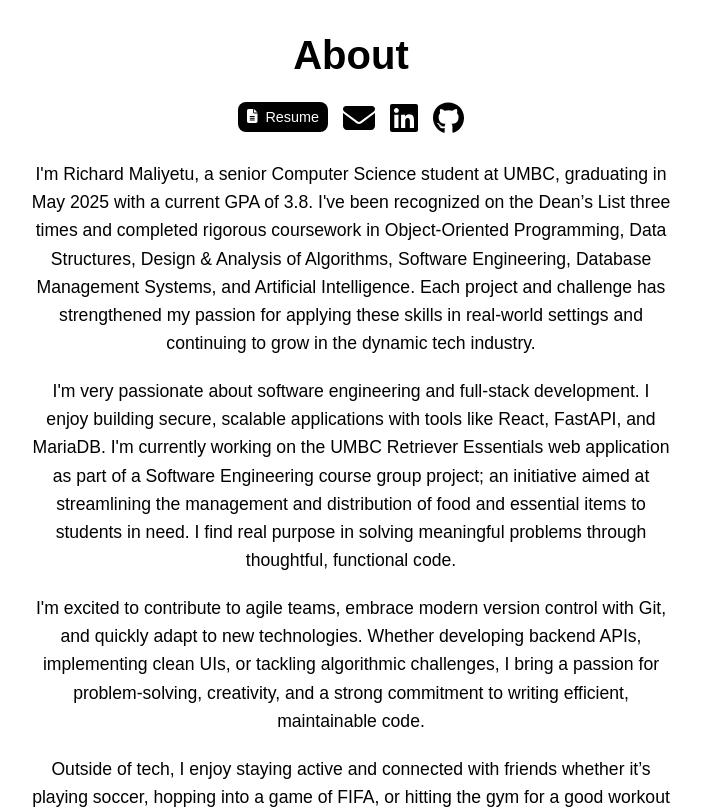
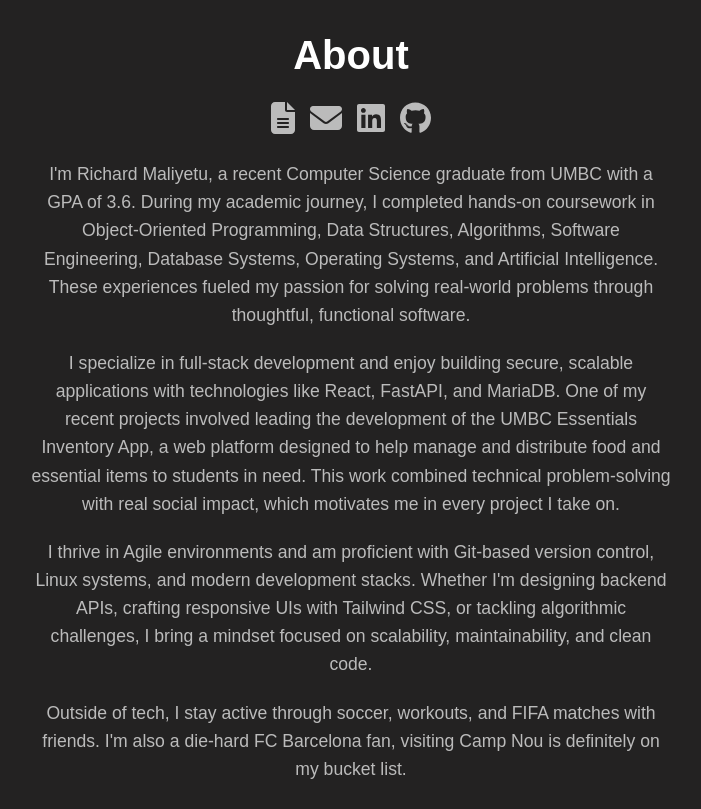
Before and after one commit to richarrd92/portfolio, a React (Create React App) app: page /about in a window 1280 px wide. Shown: the top 809 px of the page, without its empty margins (289-990 px from the left). Built offline with nearby package versions, Linux system fonts and the light colour scheme.

Commit message:
update portfolio

```diff
--- a/src/App.css
+++ b/src/App.css
@@ -3,17 +3,15 @@ body {
   font-family: "Arial", sans-serif;
   margin: 0;
   padding: 0;
-  background-color: white;
-  color: #333;
+  background-color: #232222;
+  color: #bbb;
   min-width: 300px;
 }
 
-
-
 /* Header Section */
 .header {
-  background-color: white;
-  color: black;
+  background-color: #232222;
+  color: #bbb;
   display: flex;
   justify-content: center;
   align-items: center;
@@ -30,18 +28,23 @@ body {
   padding: 20px;
 }
 
+.header-content .name{
+  color: white;
+}
+
+
 .profile-img {
   width: 260px;
   height: 260px;
   border-radius: 50%;
   object-fit: cover;
-  border: 1px solid black;
+  border: 1px solid white;
   margin-bottom: 20px;
 }
 
 .intro-text {
   font-size: 0.5rem;
-  color: gray;
+  color: #bbb;
   margin-bottom: 15px;
   font-weight: 300;
 }
@@ -51,6 +54,7 @@ h1 {
   margin: 0;
 }
 
+/* Folder Icons */
 .folder-icons {
   margin-top: 10px;
   display: flex;
@@ -69,14 +73,14 @@ h1 {
 
 .folder-icon {
   font-size: 5.5rem;
-  color: black;
+  color: #bbb;
   transition: transform 0.3s ease;
 }
 
 .folder-label {
   margin-top: 3px;
   font-size: 0.5rem;
-  color: black;
+  color: #bbb;
 }
 
 .folder-icon-wrapper:hover .folder-icon {
@@ -101,15 +105,15 @@ h1 {
 
 /* Projects Section */
 .projects {
-  background-color: white;
-  color: black;
+  background-color: #232222;
+  color: #bbb;
   display: flex;
   justify-content: center;
   align-items: center;
   min-height: 100vh;
   text-align: center;
   flex-direction: column;
-  border-bottom: 2px solid #ddd;
+  border-bottom: 2px solid #444;
 }
 
 .projects-content {
@@ -120,6 +124,11 @@ h1 {
   padding: 5px;
 }
 
+
+.projects-content .title{
+  color: white;
+}
+
 .projects h2 {
   font-size: 2.5rem;
   margin: 0;
@@ -127,7 +136,7 @@ h1 {
 
 .projects p {
   font-size: 1rem;
-  color: black;
+  color: #bbb;
   margin: 10px 0;
   width: 80%;
   max-width: 800px;
@@ -145,11 +154,11 @@ h1 {
 }
 
 .project-card {
-  background-color: white;
+  background-color: #1e1e1e;
   border-radius: 12px;
-  border: 1px solid #bbbbbb;
+  border: 1px solid #373636;
   padding: 10px;
-  box-shadow: 0 8px 20px rgba(0, 0, 0, 0.08);
+  box-shadow: 0 8px 20px rgba(0, 0, 0, 0.3);
   transition: transform 0.3s ease, box-shadow 0.3s ease;
   display: flex;
   flex-direction: column;
@@ -158,34 +167,32 @@ h1 {
   cursor: pointer;
 }
 
-.project-card:hover {
+/* .project-card:hover {
   transform: translateY(-5px);
-  box-shadow: 0 18px 24px rgba(0, 0, 0, 0.18);
-}
+  box-shadow: 0 18px 24px rgba(0, 0, 0, 0.5);
+} */
 
 .project-card img {
   width: 100%;
   height: 200px;
   object-fit: cover;
   border-radius: 5px;
-  border: 1px solid #ddd;
+  border: 1px solid black;
   margin-bottom: 8px;
 }
 
 .project-card h3 {
   font-size: 1.2rem;
-  color: #222;
+  color: #bbb;
   margin: 8px 0 4px;
   text-align: center;
 }
 
 .project-card p {
   font-size: xx-small;
-  color: #666;
+  color: #bbb;
   text-align: center;
 }
-
-
 
 .project-card .links {
   display: flex;
@@ -198,19 +205,19 @@ h1 {
   display: inline-flex;
   align-items: center;
   justify-content: center;
-  background-color: #f5f5f5;
-  color: black;
+  background-color: #2c2c2c;
+  color: #bbb;
   text-decoration: none;
   padding: 5px 10px;
   border-radius: 8px;
-  border: 1px solid #9d9d9d;
+  border: 1px solid #777;
   font-size: 1rem;
   transition: background-color 0.3s ease, transform 0.2s ease;
   cursor: pointer;
 }
 
 .project-card .links a:hover {
-  background-color: #ddd;
+  background-color: #444;
   transform: scale(1.05);
 }
 
@@ -226,13 +233,13 @@ h1 {
   display: flex;
   justify-content: center;
   align-items: center;
-  color: black;
+  color: #bbb;
+  background-color: #232222;
   min-height: 100vh;
   text-align: center;
   flex-direction: column;
 }
 
-/* Content inside the About Section */
 .about-content {
   display: flex;
   justify-content: center;
@@ -240,18 +247,19 @@ h1 {
   text-align: center;
   flex-direction: column;
   padding: 5px;
-  background-color: white;
+  /* background-color: #1a1a1a; */
 }
 
 .about-title {
   font-size: 2.5rem;
   margin-bottom: 20px;
   font-weight: bold;
+  color: white;
 }
 
 .about-text {
   font-size: 1.1rem;
-  color: black;
+  color: #bbb;
   margin: 10px auto;
   width: 80%;
   max-width: 800px;
@@ -260,11 +268,11 @@ h1 {
 }
 
 /* Skills Section */
-
 .skills-title {
   font-size: 1.2rem;
   margin-bottom: 20px;
   font-weight: 600;
+  color: white;
 }
 
 .skills-grid {
@@ -284,14 +292,14 @@ h1 {
 
 .skill-icon {
   font-size: 2rem;
-  color: black;
+  color: #bbb;
   transition: color 0.3s ease;
 }
 
 .skill-text {
   margin-top: 5px;
   font-size: 0.5rem;
-  color: black;
+  color: #bbb;
 }
 
 /* Social Links */
@@ -304,13 +312,13 @@ h1 {
 
 .social-icon {
   font-size: 2rem;
-  color: #000;
+  color: #bbb;
   transition: color 0.3s ease;
   transform: translateY(3px);
 }
 
 .social-icon:hover {
-  color: #444;
+  color: #dad9d9;
 }
 
 .cv-download {
@@ -321,7 +329,7 @@ h1 {
 
 .download-button {
   font-size: 0.9rem;
-  color: white;
+  color: #bbb;
   background-color: black;
   padding: 7px 9px;
   border-radius: 8px;
--- a/src/components/About.js
+++ b/src/components/About.js
@@ -10,6 +10,7 @@ import {
   faPython,
   faLinkedin,
   faGithub,
+  faJava,
 } from "@fortawesome/free-brands-svg-icons";
 import {
   faDatabase,
@@ -27,6 +28,7 @@ library.add(
   faReact,
   faDatabase,
   faPython,
+  faJava,
   faLinkedin,
   faGithub,
   faCode,
@@ -47,7 +49,7 @@ const About = () => {
       <h2 className="about-title">About</h2>
       <div className="about-links">
         {" "}
-        <div className="cv-download">
+        {/* <div className="cv-download">
           <a href="/Resume.pdf" download="Resume" className="download-button">
             <FontAwesomeIcon
               icon={["fas", "file-lines"]}
@@ -55,8 +57,13 @@ const About = () => {
             />
             Resume
           </a>
-        </div>
+        </div> */}
         <div className="social-links">
+          <a href="/Resume.pdf" download="Resume" className="social-icon" title="Download my resume">
+            <FontAwesomeIcon
+              icon={["fas", "file-lines"]}
+            />
+          </a>
           <a
             href="mailto:richardmaliyetu@gmail.com"
             className="social-icon"
@@ -89,34 +96,33 @@ const About = () => {
       <div className="about-content">
         {" "}
         <p className="about-text">
-          I'm Richard Maliyetu, a senior Computer Science student at UMBC,
-          graduating in May 2025 with a current GPA of 3.8. I've been recognized
-          on the Dean’s List three times and completed rigorous coursework in
-          Object-Oriented Programming, Data Structures, Design & Analysis of
-          Algorithms, Software Engineering, Database Management Systems, and
-          Artificial Intelligence. Each project and challenge has strengthened
-          my passion for applying these skills in real-world settings and
-          continuing to grow in the dynamic tech industry.
+          I'm Richard Maliyetu, a recent Computer Science graduate from UMBC
+          with a GPA of 3.6. During my academic journey, I completed hands-on
+          coursework in Object-Oriented Programming, Data Structures,
+          Algorithms, Software Engineering, Database Systems, Operating Systems,
+          and Artificial Intelligence. These experiences fueled my passion for
+          solving real-world problems through thoughtful, functional software.
         </p>
         <p className="about-text">
-          I'm very passionate about software engineering and full-stack development. I enjoy building secure,
-          scalable applications with tools like React, FastAPI, and MariaDB. I'm
-          currently working on the UMBC Retriever Essentials web application as
-          part of a Software Engineering course group project; an initiative
-          aimed at streamlining the management and distribution of food and
-          essential items to students in need. I find real purpose in solving
-          meaningful problems through thoughtful, functional code.
+          I specialize in full-stack development and enjoy building secure,
+          scalable applications with technologies like React, FastAPI, and
+          MariaDB. One of my recent projects involved leading the development of
+          the UMBC Essentials Inventory App, a web platform designed to help
+          manage and distribute food and essential items to students in need.
+          This work combined technical problem-solving with real social impact,
+          which motivates me in every project I take on.
         </p>
         <p className="about-text">
-          I'm excited to contribute to agile teams, embrace modern version
-          control with Git, and quickly adapt to new technologies. Whether
-          developing backend APIs, implementing clean UIs, or tackling
-          algorithmic challenges, I bring a passion for problem-solving, creativity, and a strong
-          commitment to writing efficient, maintainable code.
+          I thrive in Agile environments and am proficient with Git-based
+          version control, Linux systems, and modern development stacks. Whether
+          I'm designing backend APIs, crafting responsive UIs with Tailwind CSS,
+          or tackling algorithmic challenges, I bring a mindset focused on
+          scalability, maintainability, and clean code.
         </p>
         <p className="about-text">
-          Outside of tech, I enjoy staying active and connected with friends whether it’s playing soccer, hopping into a game of FIFA, or hitting
-          the gym for a good workout session. Also a die hard football club Barcelona fan
+          Outside of tech, I stay active through soccer, workouts, and FIFA
+          matches with friends. I'm also a die-hard FC Barcelona fan, visiting
+          Camp Nou is definitely on my bucket list.
         </p>
         <div className="skills-section">
           <h3 className="skills-title">Technical Skills</h3>
@@ -127,6 +133,10 @@ const About = () => {
                 className="skill-icon"
               />
               <p className="skill-text">Python</p>
+            </div>
+            <div className="skill-item">
+              <FontAwesomeIcon icon={["fab", "java"]} className="skill-icon" />
+              <p className="skill-text">Java</p>
             </div>
             <div className="skill-item">
               <FontAwesomeIcon icon={["fas", "code"]} className="skill-icon" />
--- a/src/components/Home.js
+++ b/src/components/Home.js
@@ -40,7 +40,7 @@ return (
   >
     <div className="header-content">
       <img src="/portrait.jpg" alt="Profile" className="profile-img" />
-      <h1>Richard Maliyetu</h1>
+      <h1 className="name">Richard Maliyetu</h1>
       <p className="intro-text">
         Aspiring Software Engineer | Full-Stack Developer
       </p>
--- a/src/components/Projects.js
+++ b/src/components/Projects.js
@@ -8,7 +8,7 @@ import "../App.css";
 const recentProjects = [
   {
     id: 1,
-    title: "UMBC Inventory Manager",
+    title: "Inventory Manager",
     technologies: "React, HTML, CSS, Python, Firebase, MariaDB",
     images: [
       "/inventory-app/image1.png",
@@ -23,7 +23,7 @@ const recentProjects = [
   },
   {
     id: 2,
-    title: "Content Studio",
+    title: "Editor",
     technologies: "Next.js, Prisma, NeonDB, Cloudinary, Clerk, Daisy UI",
     images: [
       "/edit-app/image1.png",
@@ -36,7 +36,7 @@ const recentProjects = [
   },
   {
     id: 3,
-    title: "Notes",
+    title: "Note",
     technologies: "TypeScript, Appwrite, React, Tailwind CSS",
     images: [
       "/note-app/image1.png",
@@ -50,7 +50,7 @@ const recentProjects = [
   },
   {
     id: 4,
-    title: "AlgoPath Finder",
+    title: "Path Finder",
     technologies: "TypeScript, React, Next.js, Tailwind CSS",
     images: [
       "/path-finder-app/image1.png",
@@ -72,7 +72,7 @@ function ProjectCard({ project }) {
       setCurrentImageIndex(
         (prevIndex) => (prevIndex + 1) % project.images.length
       );
-    }, 2500); // Change image every 2.5 seconds
+    }, 3000); // Change image every 3 seconds
     return () => clearInterval(interval);
   }, [project.images.length]);
 
@@ -93,7 +93,7 @@ function ProjectCard({ project }) {
           title="GitHub"
           className="github-icon"
         >
-          <FaGithub style={{ marginRight: "5px" }}/> {" "} GitHub Repo
+          <FaGithub style={{ marginRight: "5px" }}/> {" "} GitHub
         </a>
         {/* <a
           href={project.live}
@@ -118,7 +118,7 @@ function Projects() {
       className="projects"
     >
         <div className="projects-content">
-          <h2>Projects</h2>
+          <h2 className="title">Projects</h2>
           <p>
             Recent projects I've worked on. Feel free to explore
             and check out the live demos and source code.
```
Also changed, not shown: 1 other file (tests, documents, lock files or other folders).
